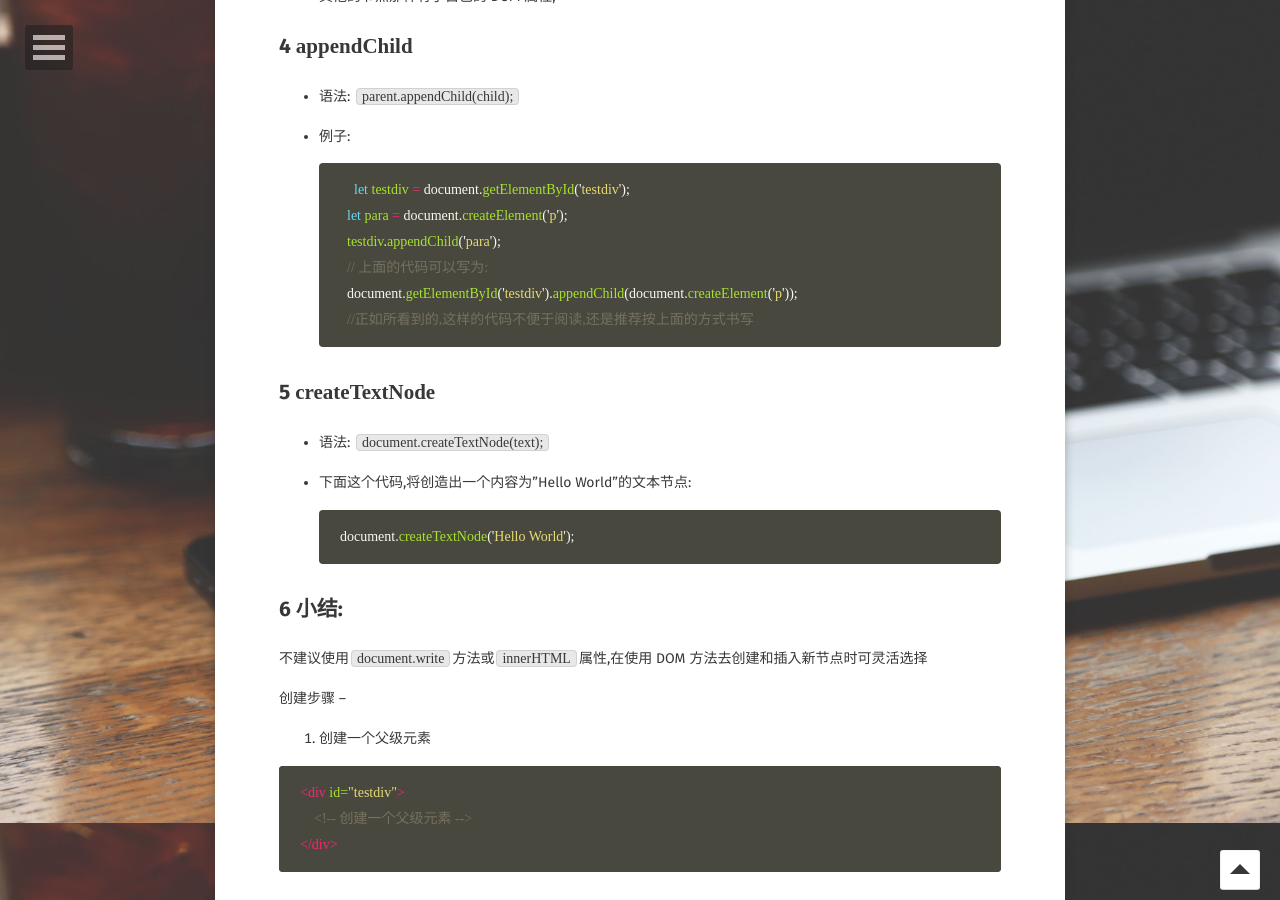
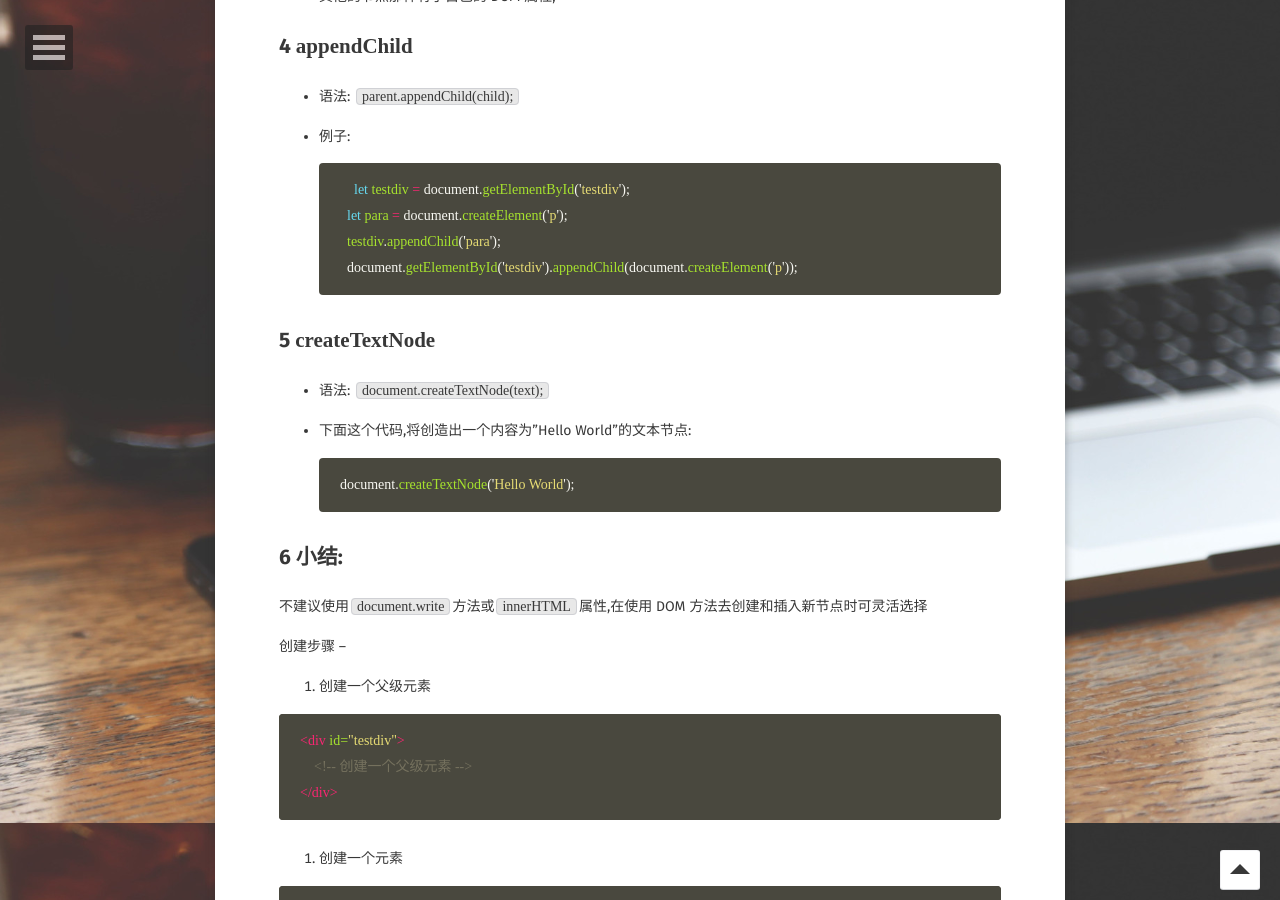
Before and after one commit to AdrianRen/adrianren.github.com, a Jekyll site: the page built from _posts/2017-01-14-Testing-post.md, in a window 1280 px wide and 900 px high, scrolled down 977 px. Built offline with Jekyll 4.4.1, drawn with Linux system fonts in a browser that asks for light colours; some web fonts are replaced; comment, search, counter and statistics services are not loaded.

Commit message:
Markdown Syntax update

````diff
--- a/_posts/2017-01-14-Testing-post.md
+++ b/_posts/2017-01-14-Testing-post.md
@@ -40,9 +40,7 @@
       let testdiv = document.getElementById('testdiv');
       let para = document.createElement('p');
       testdiv.appendChild('para');
-      // 上面的代码可以写为:
       document.getElementById('testdiv').appendChild(document.createElement('p'));
-      //正如所看到的,这样的代码不便于阅读,还是推荐按上面的方式书写
     ```
 
 5 `createTextNode`
````
